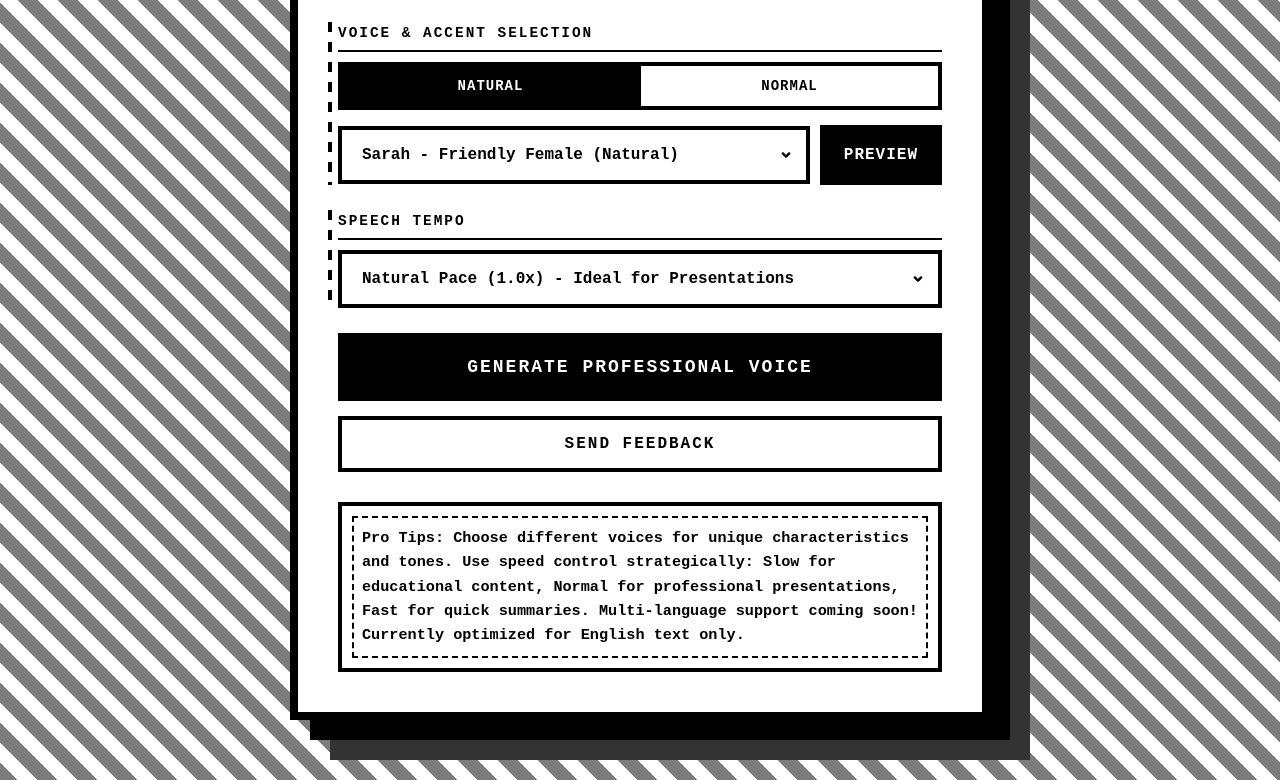
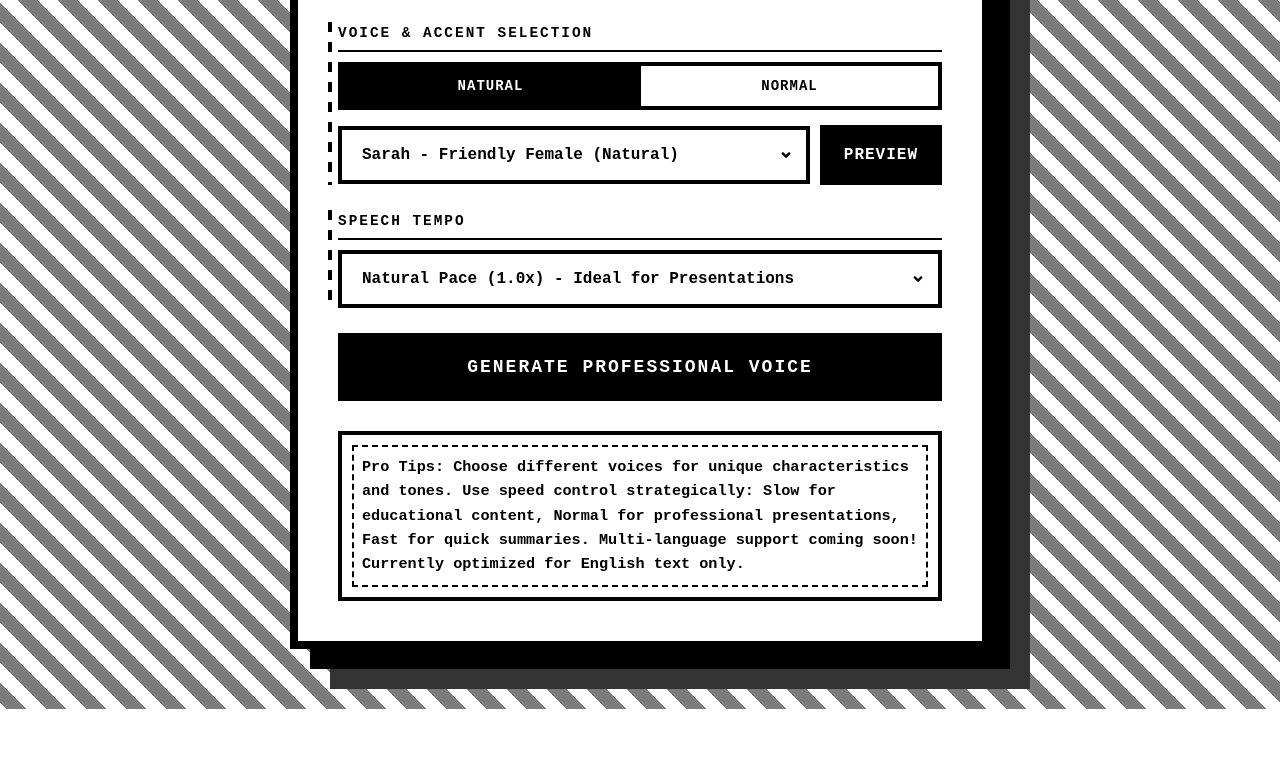
Before and after one commit to nagarajendradronadula/Text-To-Voice-TTV, a website: page public/index.html in a window 1280 px wide. Shown: the part 578-1358 px from the top of the page. After the commit the page ends 1287 px from the top, so only its background shows below. Drawn offline with Linux system fonts and the light colour scheme; no server answers.

Commit message:
commented feedback button

```diff
--- a/public/index.html
+++ b/public/index.html
@@ -142,9 +142,9 @@
                 Generate Professional Voice
             </button>
 
-            <button type="button" onclick="window.open('/feedback', '_blank')" class="feedback-btn">
+            <!-- <button type="button" onclick="window.open('/feedback', '_blank')" class="feedback-btn">
                 Send Feedback
-            </button>
+            </button> -->
         </form>
 
         <div id="loading" class="loading hidden">
```
